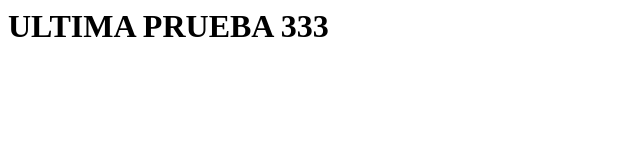
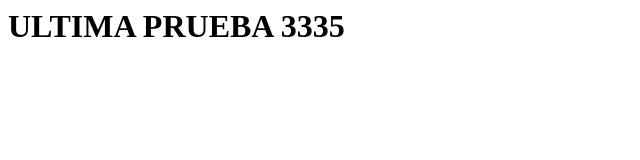
Before and after one commit to RodrigoRP7/git-training, a website: page index.html in a window 1280 px wide. Shown: the full height of the page, 0-640 px from the left. Drawn offline with Linux system fonts and the light colour scheme.

Commit message:
MENSAJE ULTIMO 3

```diff
--- a/index.html
+++ b/index.html
@@ -1,3 +1,3 @@
 <div>
-    <h1>ULTIMA PRUEBA 333</h1>
+    <h1>ULTIMA PRUEBA 3335</h1>
 </div>
```
Also changed, not shown: execute.js (line endings or trailing spaces).
